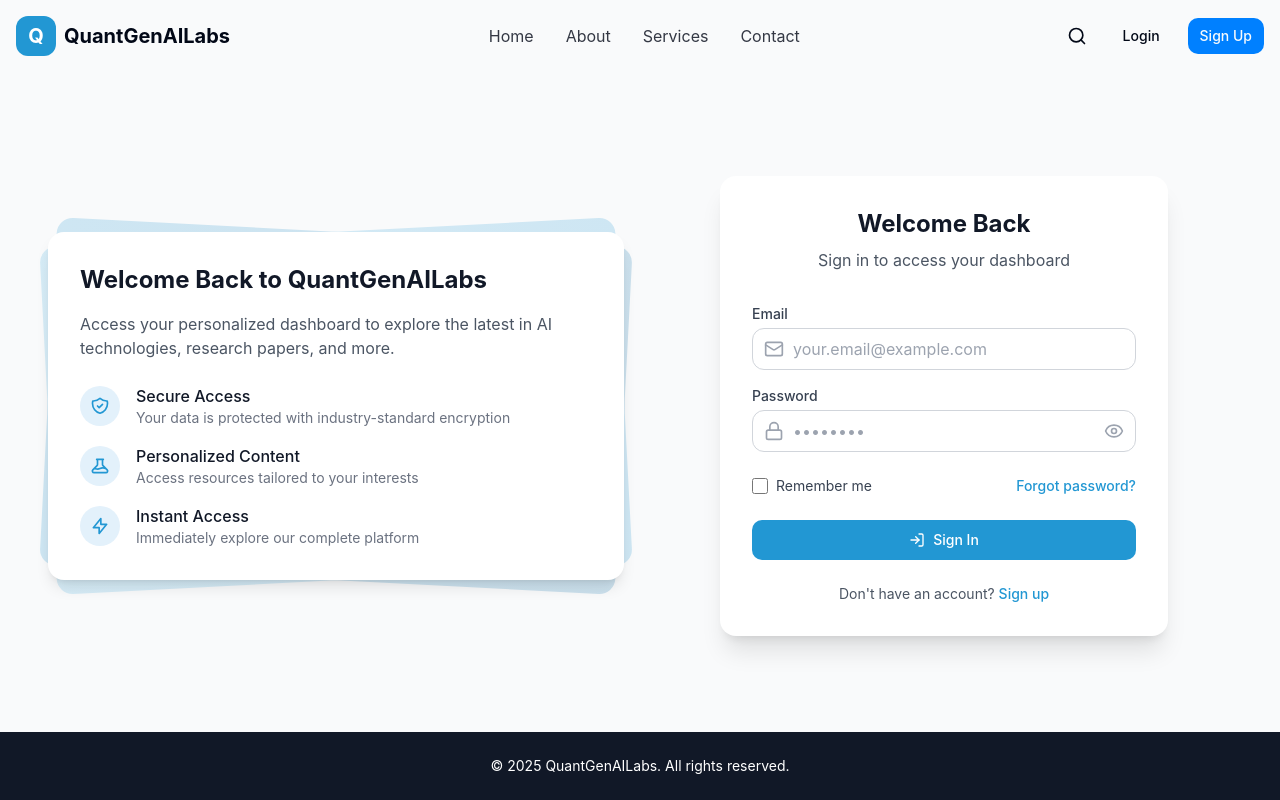
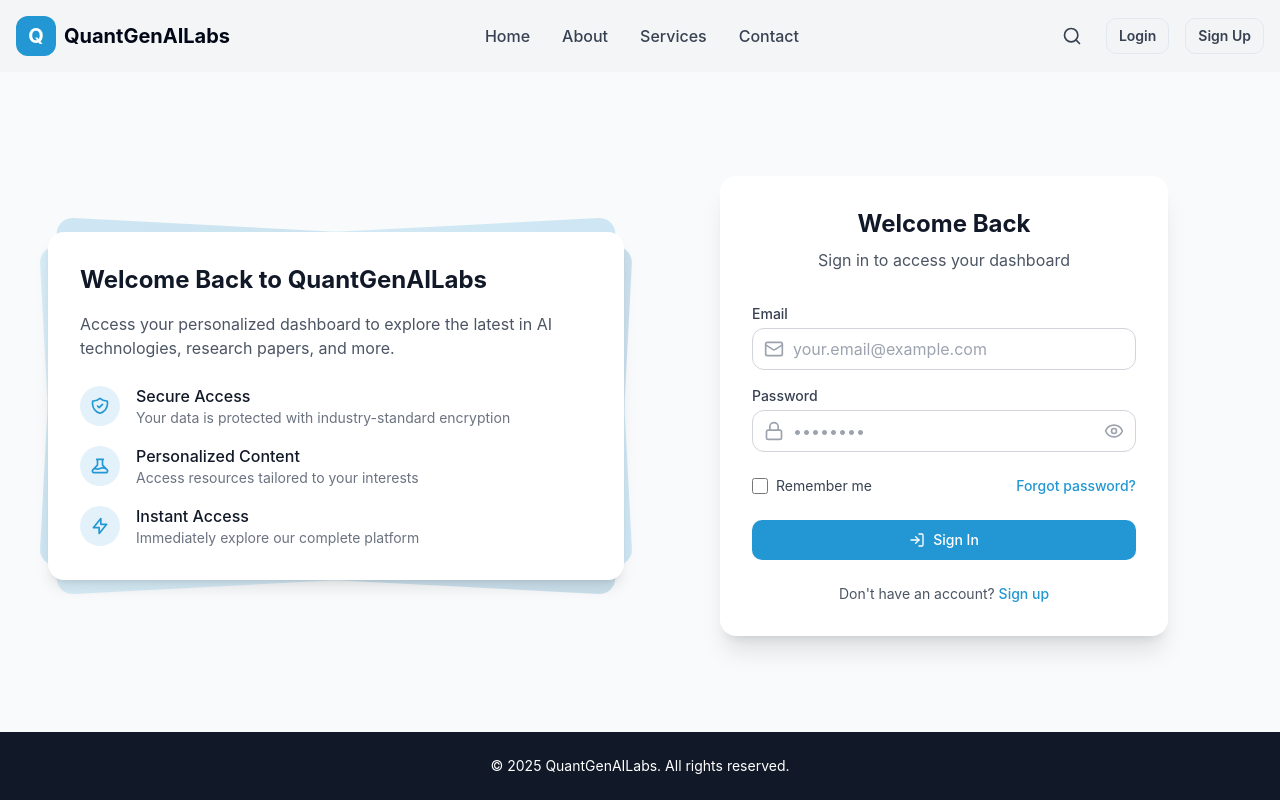
Before and after one commit to tejash09/quantgenaiV1-hub, a React (Vite) app: page /login in a window 1280 px wide. Built offline with nearby package versions, Linux system fonts and the light colour scheme.

Commit message:
navbar visible now

```diff
--- a/src/components/Hero.tsx
+++ b/src/components/Hero.tsx
@@ -49,13 +49,13 @@ const Hero = () => {
             className="flex flex-col sm:flex-row items-center justify-center space-y-4 sm:space-y-0 sm:space-x-4"
           >
             <Link to="/signup">
-              <Button size="lg" className="bg-quantum-500 hover:bg-quantum-600 text-white">
-                Get Started
+              <Button variant="outline" size="lg" className="border-2 border-quantum-500 bg-quantum-500 text-white hover:bg-quantum-700 hover:text-white hover:border-quantum-700 font-semibold transition-colors backdrop-blur-sm">
+                Sign Up
                 <ArrowRight className="ml-2 h-4 w-4" />
               </Button>
             </Link>
             <Link to="/about">
-              <Button variant="outline" size="lg" className="border-white text-white hover:bg-white/10">
+              <Button variant="outline" size="lg" className="border-2 border-quantum-500 bg-quantum-500 text-white hover:bg-quantum-700 hover:text-white hover:border-quantum-700 font-semibold transition-colors backdrop-blur-sm">
                 Learn More
               </Button>
             </Link>
--- a/src/components/Navbar.tsx
+++ b/src/components/Navbar.tsx
@@ -36,7 +36,7 @@ const Navbar = () => {
 
   return (
     <header className={`fixed top-0 left-0 right-0 z-50 transition-all duration-300 ${
-      isScrolled ? 'bg-white/80 dark:bg-black/80 backdrop-blur-md shadow-md' : 'bg-transparent'
+      isScrolled ? 'bg-gray-100/95 backdrop-blur-sm shadow-lg' : 'bg-gray-100/90 backdrop-blur-sm'
     }`}>
       <div className="container mx-auto px-4 py-4">
         <div className="flex items-center justify-between">
@@ -49,12 +49,12 @@ const Navbar = () => {
 
           {/* Desktop Navigation */}
           <nav className="hidden md:flex items-center space-x-8">
-            <Link to="/" className="nav-link">Home</Link>
-            <Link to="/about" className="nav-link">About</Link>
+            <Link to="/" className="text-gray-700 hover:text-gray-900 transition-colors font-medium">Home</Link>
+            <Link to="/about" className="text-gray-700 hover:text-gray-900 transition-colors font-medium">About</Link>
             <div className="relative group">
-              <Link to="#services" className="nav-link">Services</Link>
-              <div className="absolute left-0 mt-2 w-48 rounded-md shadow-lg bg-white dark:bg-gray-800 opacity-0 invisible group-hover:opacity-100 group-hover:visible transition-all duration-300 transform group-hover:translate-y-0 translate-y-2 z-10">
-                <div className="rounded-md ring-1 ring-black ring-opacity-5 p-2 space-y-1">
+              <Link to="#services" className="text-gray-700 hover:text-gray-900 transition-colors font-medium">Services</Link>
+              <div className="absolute left-0 mt-2 w-48 rounded-md shadow-lg bg-white/95 backdrop-blur-sm opacity-0 invisible group-hover:opacity-100 group-hover:visible transition-all duration-300 transform group-hover:translate-y-0 translate-y-2 z-10">
+                <div className="rounded-md ring-1 ring-gray-200 p-2 space-y-1">
                   {['Machine Learning', 'Deep Learning', 'NLP', 'Robotics', 'Drones', 'Quantum Computing', 'GenAI', 'LLMs'].map((service) => (
                     <Link
                       key={service}
@@ -67,23 +67,23 @@ const Navbar = () => {
                 </div>
               </div>
             </div>
-            <Link to="/contact" className="nav-link">Contact</Link>
+            <Link to="/contact" className="text-gray-700 hover:text-gray-900 transition-colors font-medium">Contact</Link>
           </nav>
 
           {/* Right side buttons */}
           <div className="flex items-center space-x-4">
             <button
               onClick={toggleSearch}
-              className="p-2 rounded-full hover:bg-gray-100 dark:hover:bg-gray-800 transition-colors"
+              className="p-2 rounded-full hover:bg-gray-200 transition-colors"
               aria-label="Search"
             >
-              <Search className="w-5 h-5" />
+              <Search className="w-5 h-5 text-gray-700" />
             </button>
 
             {isAuthenticated ? (
               <div className="hidden md:flex items-center space-x-4">
                 <Link to="/dashboard">
-                  <Button variant="outline" size="sm" className="flex items-center">
+                  <Button variant="outline" size="sm" className="flex items-center bg-white hover:bg-blue-500 hover:text-white text-gray-900 transition-colors">
                     <User className="w-4 h-4 mr-2" />
                     Dashboard
                   </Button>
@@ -92,6 +92,7 @@ const Navbar = () => {
                   variant="ghost"
                   size="sm"
                   onClick={() => logout()}
+                  className="text-gray-700 hover:text-gray-900"
                 >
                   Logout
                 </Button>
@@ -99,10 +100,10 @@ const Navbar = () => {
             ) : (
               <div className="hidden md:flex items-center space-x-4">
                 <Link to="/login">
-                  <Button variant="ghost" size="sm">Login</Button>
+                  <Button variant="outline" size="sm" className="bg-gray-100 text-gray-700 hover:bg-blue-500 hover:text-white hover:border-blue-500 font-semibold transition-colors backdrop-blur-sm">Login</Button>
                 </Link>
                 <Link to="/signup">
-                  <Button variant="default" size="sm">Sign Up</Button>
+                  <Button variant="outline" size="sm" className="bg-gray-100 text-gray-700 hover:bg-blue-500 hover:text-white hover:border-blue-500 font-semibold transition-colors backdrop-blur-sm">Sign Up</Button>
                 </Link>
               </div>
             )}
@@ -110,20 +111,20 @@ const Navbar = () => {
             {/* Mobile menu button */}
             <button
               onClick={toggleMenu}
-              className="p-2 rounded-full md:hidden hover:bg-gray-100 dark:hover:bg-gray-800 transition-colors"
+              className="p-2 rounded-full md:hidden hover:bg-quantum-800 transition-colors"
               aria-label="Menu"
             >
-              {isMenuOpen ? <X className="w-6 h-6" /> : <Menu className="w-6 h-6" />}
+              {isMenuOpen ? <X className="w-6 h-6 text-white" /> : <Menu className="w-6 h-6 text-white" />}
             </button>
           </div>
         </div>
 
         {/* Mobile menu */}
         <div className={`md:hidden transition-all duration-300 ease-in-out overflow-hidden ${isMenuOpen ? 'max-h-screen opacity-100 mt-4' : 'max-h-0 opacity-0'}`}>
-          <nav className="flex flex-col space-y-4 py-4">
-            <Link to="/" className="nav-link px-4 py-2">Home</Link>
-            <Link to="/about" className="nav-link px-4 py-2">About</Link>
-            <Link to="#services" className="nav-link px-4 py-2">Services</Link>
+          <nav className="flex flex-col space-y-4 py-4 bg-black/90 backdrop-blur-sm rounded-lg px-4">
+            <Link to="/" className="text-gray-100 hover:text-white transition-colors font-medium">Home</Link>
+            <Link to="/about" className="text-gray-100 hover:text-white transition-colors font-medium">About</Link>
+            <Link to="#services" className="text-gray-100 hover:text-white transition-colors font-medium">Services</Link>
             <div className="pl-8 space-y-2">
               {['Machine Learning', 'Deep Learning', 'NLP', 'Robotics', 'Drones', 'Quantum Computing', 'GenAI', 'LLMs'].map((service) => (
                 <Link
@@ -135,7 +136,7 @@ const Navbar = () => {
                 </Link>
               ))}
             </div>
-            <Link to="/contact" className="nav-link px-4 py-2">Contact</Link>
+            <Link to="/contact" className="text-gray-100 hover:text-white transition-colors font-medium">Contact</Link>
 
             {isAuthenticated ? (
               <>
@@ -149,8 +150,8 @@ const Navbar = () => {
               </>
             ) : (
               <>
-                <Link to="/login" className="nav-link px-4 py-2">Login</Link>
-                <Link to="/signup" className="nav-link px-4 py-2">Sign Up</Link>
+                <Link to="/login" className="nav-link px-4 py-2 text-gray-100 hover:text-white transition-colors font-medium">Login</Link>
+                <Link to="/signup" className="nav-link px-4 py-2 text-gray-100 hover:text-white transition-colors font-medium">Sign Up</Link>
               </>
             )}
           </nav>
--- a/src/pages/Index.tsx
+++ b/src/pages/Index.tsx
@@ -147,7 +147,7 @@ const Index = () => {
                 </Button>
               </Link>
               <Link to="/login">
-                <Button variant="outline" size="lg" className="border-white text-white hover:bg-white/10">
+                <Button size="lg" className="bg-white text-quantum-800 hover:bg-quantum-100">
                   Sign In
                 </Button>
               </Link>
```
